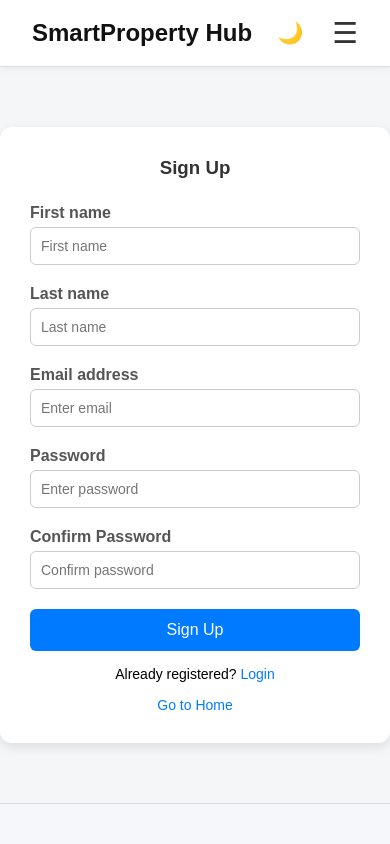
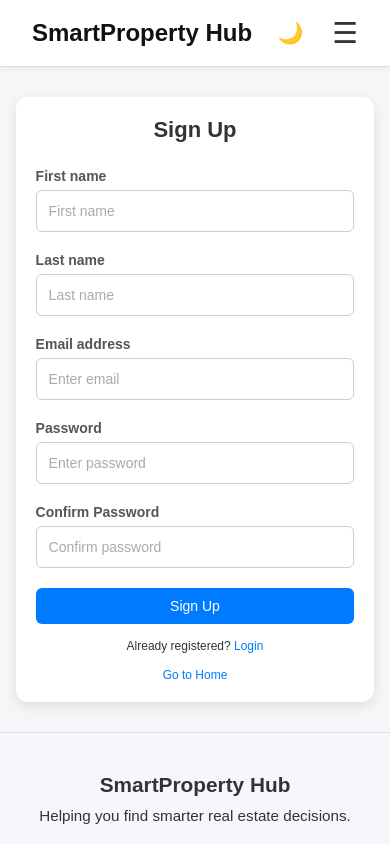
Before and after one commit to MAYANKSHARMA01010/smart-property-hub, a Next.js app: page /signup in a window 390 px wide. Shown: the top 844 px of the page. Built offline with nearby package versions, Linux system fonts and the light colour scheme; no server answers.

Commit message:
Login Signup done

```diff
--- a/src/styles/SignUp.css
+++ b/src/styles/SignUp.css
@@ -1,45 +1,89 @@
-/* styles/signup.css */
+* {
+  box-sizing: border-box;
+  transition: background-color 0.3s, color 0.3s, border-color 0.3s;
+}
+
 body {
   margin: 0;
   font-family: Arial, sans-serif;
   background: #f4f6f8;
+  color: #333;
+}
+
+body.dark {
+  background: #0f0f0f;
+  color: #f0f0f0;
 }
 
 form {
   max-width: 400px;
+  width: 90%;
   margin: 60px auto;
-    background: #fff;
+  background: #ffffff;
   padding: 30px;
   border-radius: 12px;
   box-shadow: 0 4px 12px rgba(0, 0, 0, 0.1);
+  display: flex;
+  flex-direction: column;
+}
+
+body.dark form {
+  background: #1f1f1f;
+  box-shadow: 0 4px 16px rgba(255, 255, 255, 0.05);
 }
 
 h3 {
   text-align: center;
   margin-bottom: 25px;
   color: #333;
+  font-size: 26px;
+}
+
+body.dark h3 {
+  color: #f0f0f0;
 }
 
 label {
   display: block;
-    margin-bottom: 5px;
+  margin-bottom: 6px;
   font-weight: 600;
   color: #555;
+  font-size: 15px;
+}
+
+body.dark label {
+  color: #ddd;
 }
 
 input {
   width: 100%;
-    padding: 10px;
+  padding: 12px;
   margin-bottom: 20px;
   border: 1px solid #ccc;
   border-radius: 6px;
-    font-size: 14px;
+  font-size: 15px;
+  background-color: #fff;
+  color: #111;
+}
+
+input::placeholder {
+  color: #aaa;
+}
+
+body.dark input {
+  background-color: #2a2a2a;
+  border: 1px solid #444;
+  color: #f0f0f0;
+}
+
+body.dark input::placeholder {
+  color: #888;
 }
 
 .btn-primary {
   background-color: #007bff;
   color: white;
-    padding: 12px;
+  padding: 14px;
   border: none;
   width: 100%;
   border-radius: 6px;
@@ -50,6 +94,14 @@ body {
 
 .btn-primary:hover {
   background-color: #0056b3;
+}
+
+body.dark .btn-primary {
+  background-color: #0a84ff;
+}
+
+body.dark .btn-primary:hover {
+  background-color: #0066cc;
 }
 
 .text-right {
@@ -67,3 +119,59 @@ body {
 .text-right a:hover {
   text-decoration: underline;
 }
+
+body.dark .text-right a {
+  color: #66bfff;
+}
+
+body.dark .text-right a:hover {
+  color: #91caff;
+}
+
+@media (max-width: 768px) {
+  form {
+    padding: 24px;
+  }
+
+  h3 {
+    font-size: 24px;
+  }
+
+  label {
+    font-size: 14px;
+  }
+
+  input {
+    font-size: 14px;
+  }
+
+  .btn-primary {
+    font-size: 15px;
+    padding: 12px;
+  }
+
+  .text-right {
+    font-size: 13px;
+  }
+}
+
+@media (max-width: 480px) {
+  form {
+    margin: 30px auto;
+    padding: 20px;
+    width: 92%;
+  }
+
+  h3 {
+    font-size: 22px;
+  }
+
+  .btn-primary {
+    font-size: 14px;
+    padding: 10px;
+  }
+
+  .text-right {
+    font-size: 12px;
+  }
+}
```
Also changed, not shown: src/styles/Login.css (+40 -42 lines). Lines whose indentation alone changed are shown as unchanged.
